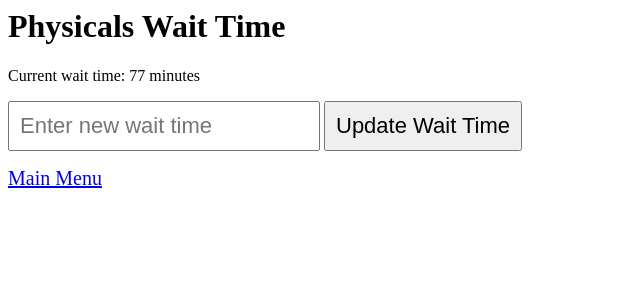
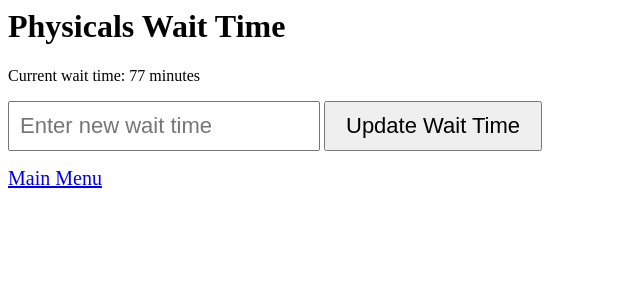
Before and after one commit to jscottsnow/concentra_wait_time, a Flask app: page /physicals in a window 1280 px wide. Shown: the top 300 px of the page, without its empty margins (0-640 px from the left). Run offline with Flask 3, Linux system fonts and the light colour scheme.

Commit message:
times update fail

```diff
--- a/templates/drug_screens.html
+++ b/templates/drug_screens.html
@@ -2,6 +2,6 @@
         <h1>Drug Screens Wait Time</h1>
         <p style="font-size: 22px;">Current wait time: {{ drug_screens_wait_time }} minutes</p>
         <input id="new-wait-time" name="drug_screens_wait_time" type="text" placeholder="Enter new wait time" style="font-size: 22px; padding: 10px;">
-        <button type="submit"style="font-size: 22px; padding: 10px 20px;">Update Wait Time</button>
+        <button type="submit" style="font-size: 22px; padding: 10px 20px;">Update Wait Time</button>
     </form>
     <a href="{{ url_for('index') }}" style="font-size: 20px;">Main Menu</a>
--- a/templates/injuries.html
+++ b/templates/injuries.html
@@ -2,6 +2,6 @@
     <h1>Injuries Wait Time</h1>
     <p style="font-size: 22px;"> Current wait time:  {{ injuries_wait_time }} minutes</p>
     <input id="new-wait-time" name="injuries_wait_time" type="text" placeholder="Enter new wait time" style="font-size: 24px; padding: 10px;">
-    <button type="submit"style="font-size: 22px; padding: 10px 20px;">Update Wait time </button>
+    <button type="submit" style="font-size: 22px; padding: 10px 20px;">Update Wait Time</button>
     </form>
     <a href="{{ url_for('index') }}" style="font-size: 20px;">Main Menu</a>
--- a/templates/physicals.html
+++ b/templates/physicals.html
@@ -2,6 +2,6 @@
     <h1>Physicals Wait Time</h1>
     <p style="font-size: 22px;"></p>Current wait time: {{ physicals_wait_time }} minutes</p>
     <input id="new-wait-time" name="physicals_wait_time" type="text" placeholder="Enter new wait time" style="font-size: 22px; padding: 10px;">
-    <button type="submit" style="font-size: 22px; padding: 10px;">Update Wait Time</button>
+    <button type="submit" style="font-size: 22px; padding: 10px 20px;">Update Wait Time</button>
 </form>
 <a href="{{ url_for('index') }}" style="font-size: 20px;">Main Menu</a>
```
